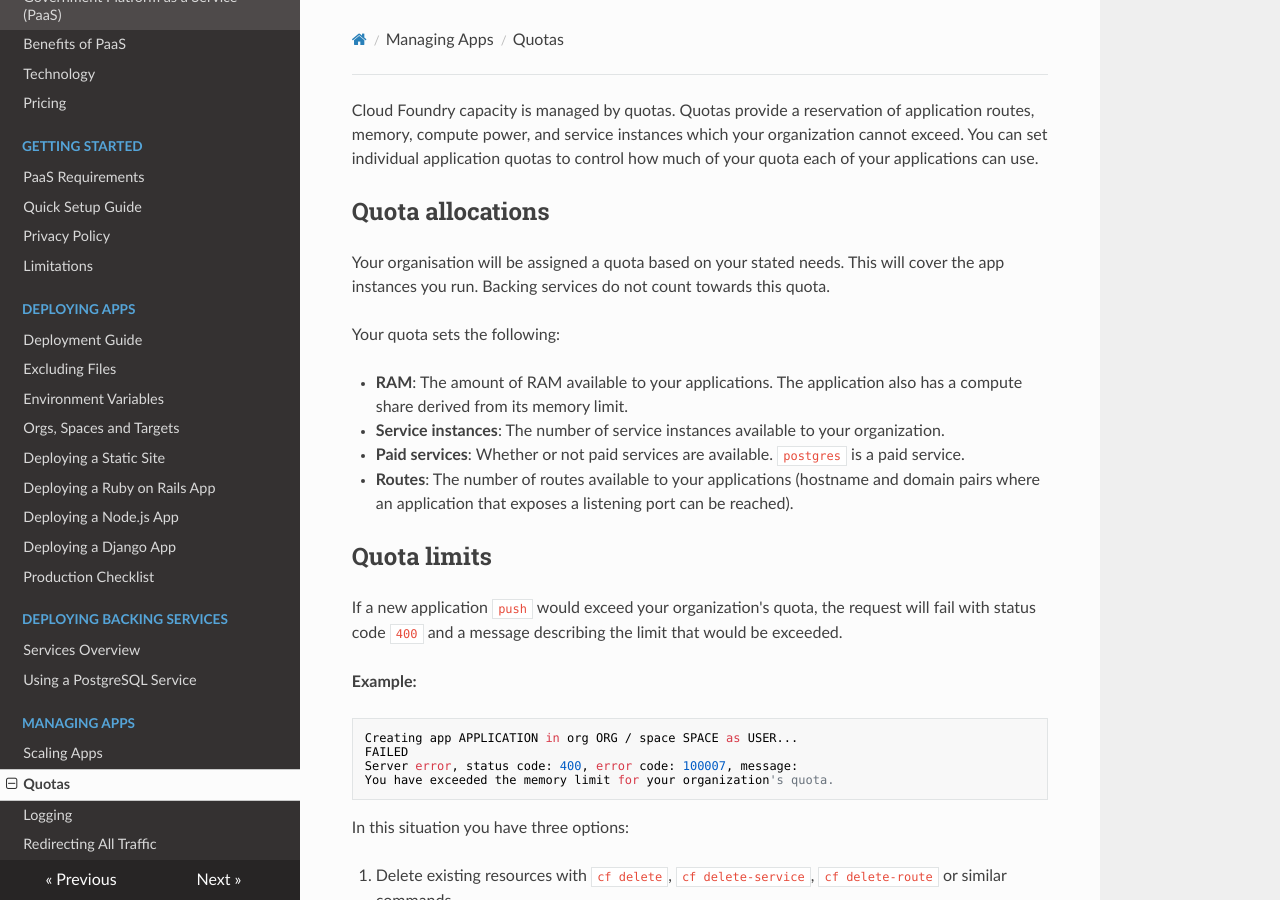
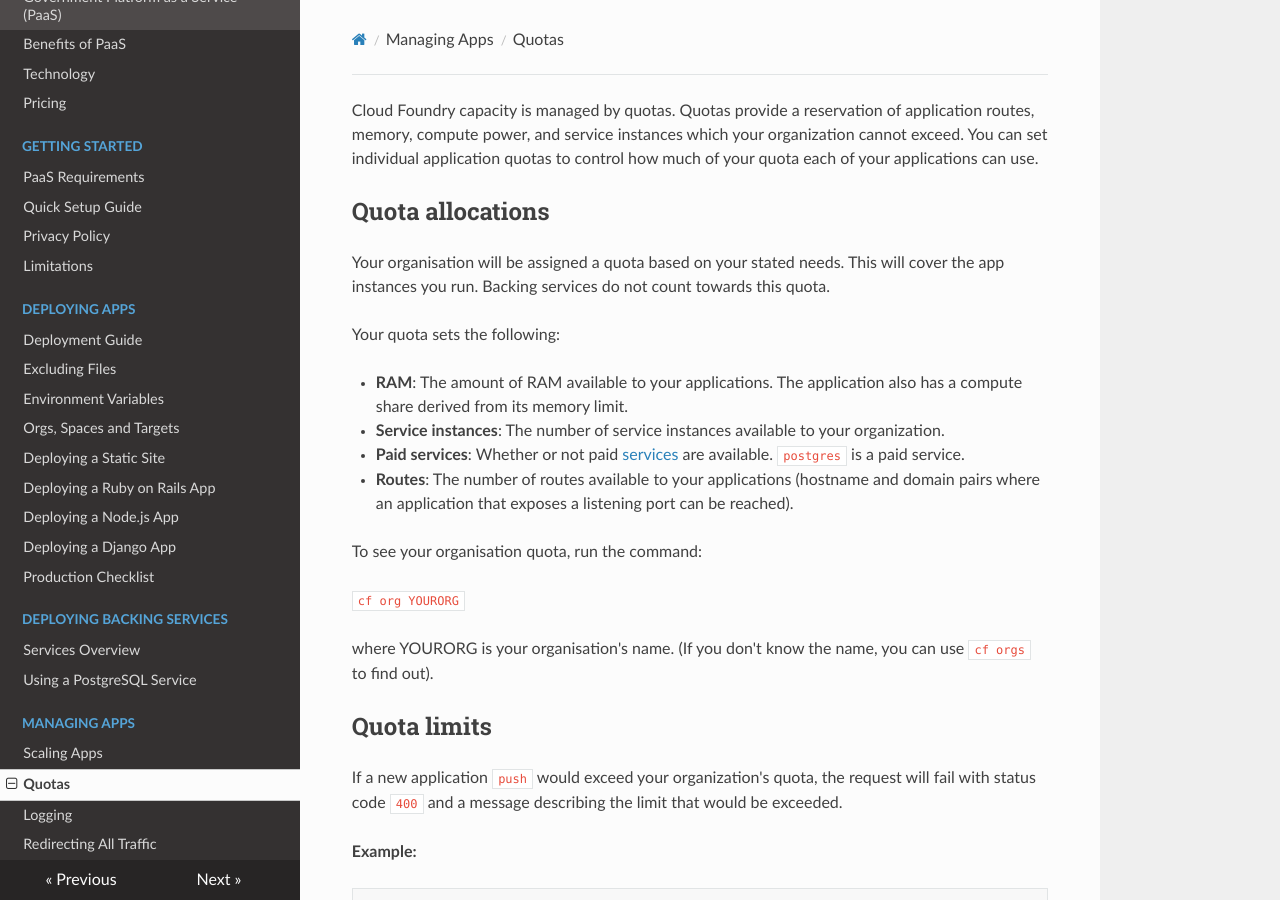
Before and after one commit to alphagov/paas-developer-docs, an MkDocs documentation site: the page built from docs/managing_apps/quotas.md, in a window 1280 px wide and 900 px high. Built offline with MkDocs 1.6.1, drawn with Linux system fonts in a browser that asks for light colours; nearby versions of some CDN libraries; old or Windows-style settings are respelled for this version of MkDocs.

Commit message:
Document how to find out your current quota
https://www.pivotaltracker.com/story/show/126777399

```diff
--- a/docs/managing_apps/quotas.md
+++ b/docs/managing_apps/quotas.md
@@ -10,9 +10,15 @@ Your quota sets the following:
 
 + **Service instances**: The number of service instances available to your organization.
 
-+ **Paid services**: Whether or not paid services are available. ``postgres`` is a paid service.
++ **Paid services**: Whether or not paid [services](/deploying_services/) are available. ``postgres`` is a paid service.
 
 + **Routes**: The number of routes available to your applications (hostname and domain pairs where an application that exposes a listening port can be reached).
+
+To see your organisation quota, run the command:
+
+``cf org YOURORG``
+
+where YOURORG is your organisation's name. (If you don't know the name, you can use ``cf orgs`` to find out).
 
 ## Quota limits
 
```
